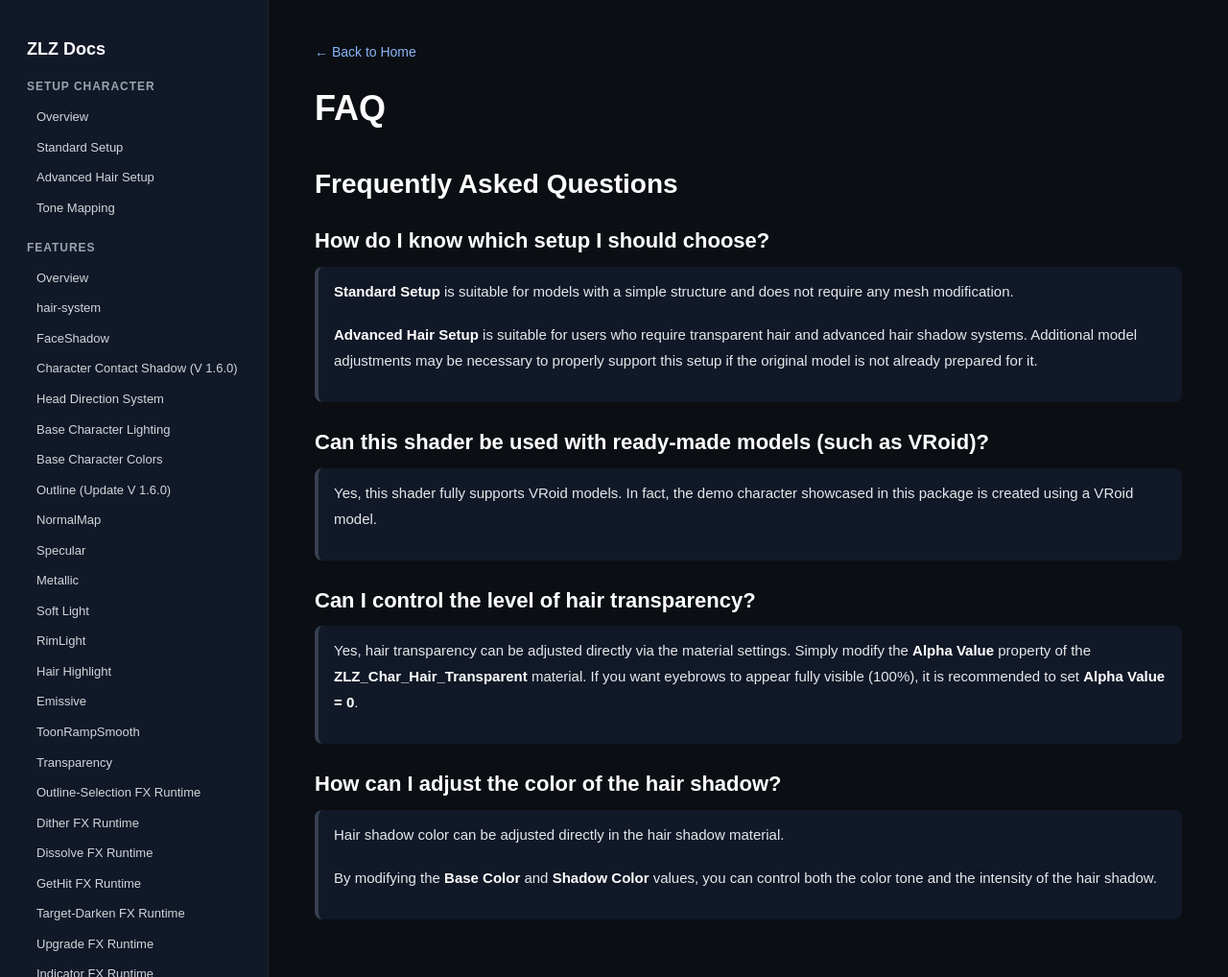
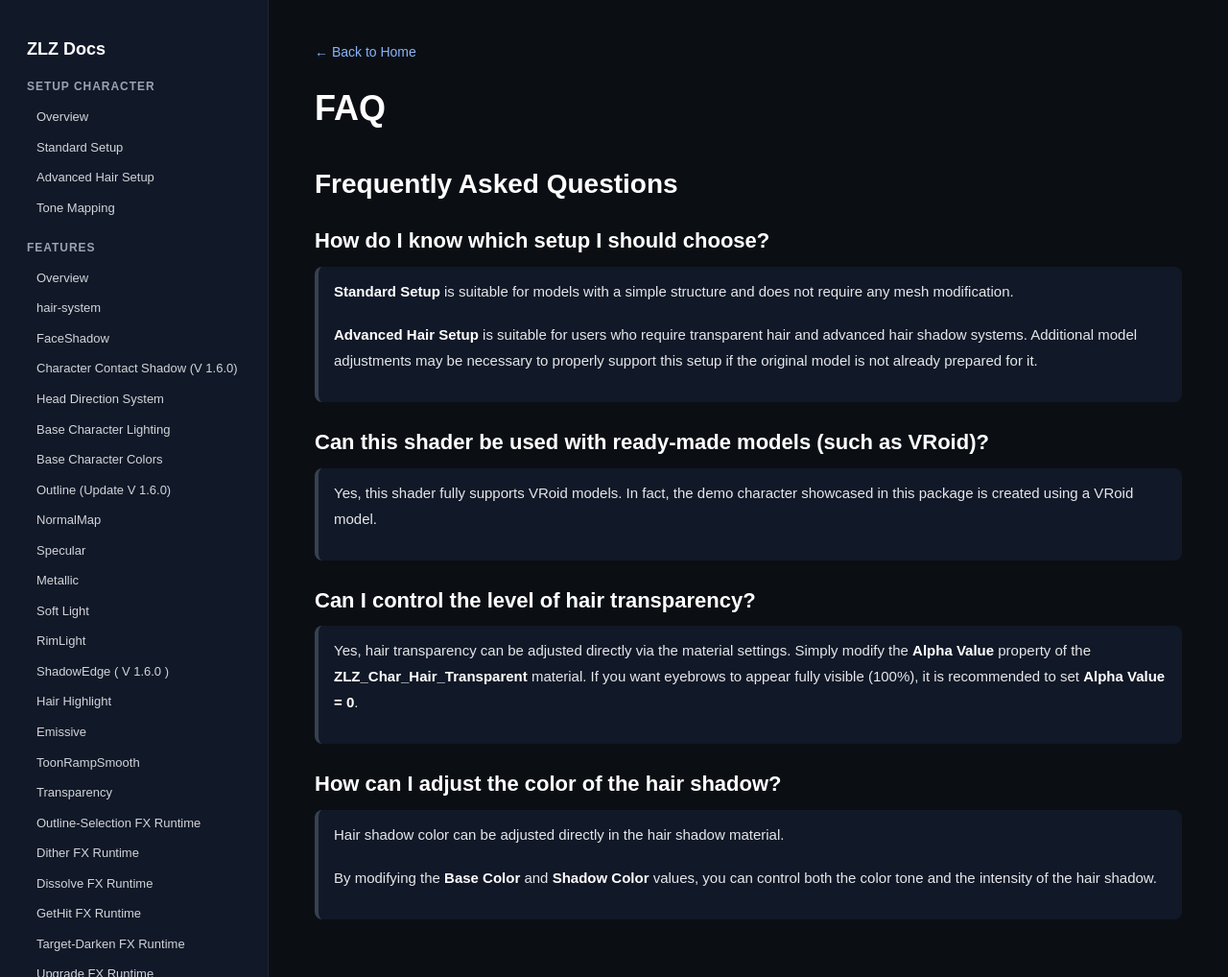
Before and after one commit to zlz-studio/zlz-studio.github.io, a Jekyll site: the page built from faq/index.md, in a window 1280 px wide and 1018 px high. Shown: the whole window at 96% size. Built offline with Jekyll 4.4.1, drawn with Linux system fonts in a browser that asks for light colours.

Commit message:
Update sidebar.html

```diff
--- a/_includes/sidebar.html
+++ b/_includes/sidebar.html
@@ -90,6 +90,11 @@
    RimLight
 </a>
 
+<a href="{{ '/features/ShadowEdge/' | relative_url }}"
+   class="{% if page.url contains '/features/ShadowEdge/' %}active{% endif %}">
+   ShadowEdge ( V 1.6.0 )
+</a>
+
 <a href="{{ '/features/Hair-Highlight/' | relative_url }}"
    class="{% if page.url contains '/features/Hair-Highlight/' %}active{% endif %}">
    Hair Highlight
```
